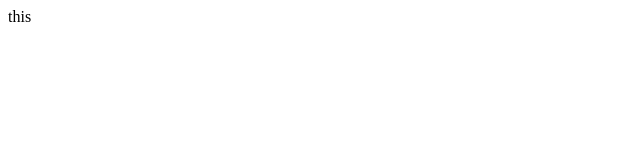
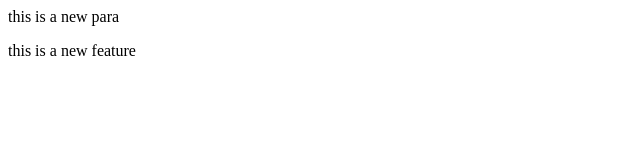
Before and after one commit to SaraJain90/LocalRepo, a plain HTML site: page index.html in a window 1280 px wide. Shown: the whole page, without its empty margins (0-640 px from the left). Drawn offline with Linux system fonts and the light colour scheme.

Commit message:
add new feature

```diff
--- a/index.html
+++ b/index.html
@@ -1 +1,2 @@
-<p>this </p>
+<p>this is a new para</p>
+<p>this is a new feature</p>
```
